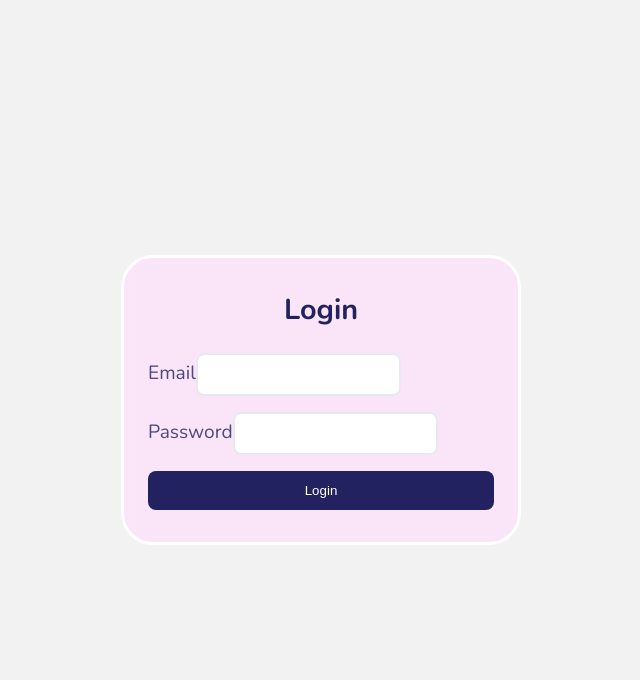
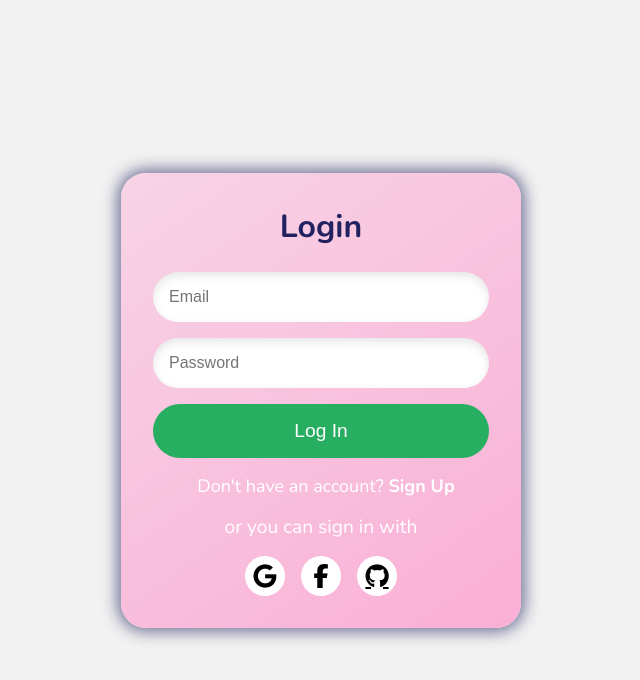
Before and after one commit to mathav-ramalingam/Expense_Tracker, a React (Create React App) app in the folder frontend/: page / in a window 1280 px wide. Shown: the top 680 px of the page, without its empty margins (319-959 px from the left). Built offline with nearby package versions, Linux system fonts and the light colour scheme.

Commit message:
Login Page UI Modified

```diff
--- a/frontend/src/Components/Auth/Login.jsx
+++ b/frontend/src/Components/Auth/Login.jsx
@@ -52,7 +52,6 @@ const LoginForm = () => {
         });
       }
     } catch (error) {
-      // Handle login failure (e.g., incorrect credentials)
       if (error.response && error.response.status === 401) {
         setError("Invalid email or password");
       } else {
@@ -63,35 +62,55 @@ const LoginForm = () => {
   };
 
   return (
+    <>
     <LoginStyled>
-      <div className="Login">
+      <div className="login-container">
         <h2>Login</h2>
         <form onSubmit={handleSubmit}>
           <div>
-            <label>Email</label>
             <input
               type="email"
               name="email"
+              placeholder="Email"
               value={formData.email}
               onChange={handleChange}
               required
             />
           </div>
           <div>
-            <label>Password</label>
             <input
               type="password"
               name="password"
+              placeholder="Password"
               value={formData.password}
               onChange={handleChange}
               required
             />
           </div>
           {error && <p className="error">{error}</p>}
-          <button type="submit">Login</button>
+          <button type="submit">Log In</button>
+          <a
+            href="http://localhost:3000/register"
+            style={{
+              textDecoration: "none",
+              color: "white",
+              paddingLeft: "10px",
+              fontSize: "18px",
+            }}
+          >
+            Don't have an account?{" "}
+            <span className="f" style={{ fontWeight: "bold" }}>Sign Up</span>
+          </a>
+          <p>or you can sign in with</p>
+          <div className="social-login">
+            <button className="social-icon google"><i class="fa-brands fa-google"></i></button>
+            <button className="social-icon facebook"><i class="fa-brands fa-facebook-f"></i></button>
+            <a href="https://github.com/mathav-ramalingam/Expense_Tracker.git" className="social-icon github"><i class="fa-brands fa-github"></i></a>
+          </div>
         </form>
       </div>
     </LoginStyled>
+    </>
   );
 };
 
@@ -113,22 +132,28 @@ const LoginStyled = styled.div`
   align-items: center;
   height: 100vh;
   background: #f2f2f2;
+  box-shadow:  10px 4px 10px red;
 
-  .Login {
-    padding: 2rem 1.5rem;
+  .f{
+    &:hover
+    {
+     color:black;
+    }
+  }
+
+  .login-container {
     width: 400px;
-    background: rgba(252, 226, 249, 0.78);
-    border: 3px solid #ffffff;
-    backdrop-filter: blur(4.5px);
-    border-radius: 32px;
+    background: linear-gradient(145deg, #F7D4E6, #FAAFD5);
+    padding: 2rem;
+    border-radius: 25px;
+    box-shadow: 0 0 15px 4px ;
+    text-align: center;
     animation: ${fadeIn} 0.5s ease-in-out;
-    display: flex;
-    flex-direction: column;
-    gap: 1.5rem;
 
     h2 {
-      color: rgba(34, 34, 96, 1);
-      text-align: center;
+      olor: black;
+      font-size: 2rem;
+      margin-bottom: 1.5rem;
     }
 
     form {
@@ -136,19 +161,27 @@ const LoginStyled = styled.div`
       flex-direction: column;
       gap: 1rem;
 
-      label {
-        color: rgba(34, 34, 96, 0.8);
+      input {
+        padding: 1rem;
+        border-radius: 50px;
+        border: none;
+        box-shadow: inset 0px 4px 10px rgba(0, 0, 0, 0.1);
+        font-size: 1rem;
+        width: 100%;
       }
 
-      input {
-        padding: 0.75rem;
-        border-radius: 8px;
-        border: 2px solid rgba(34, 34, 96, 0.1);
-        outline: none;
+      button[type="submit"] {
+        padding: 1rem;
+        background-color: #27ae60;
+        color: white;
+        border: none;
+        border-radius: 50px;
+        font-size: 1.2rem;
+        cursor: pointer;
         transition: all 0.3s ease;
 
-        &:focus {
-          border-color: rgba(34, 34, 96, 0.6);
+        &:hover {
+          background-color: #2ecc71;
         }
       }
 
@@ -158,17 +191,44 @@ const LoginStyled = styled.div`
         font-weight: bold;
       }
 
-      button {
-        padding: 0.75rem;
-        background-color: #222260;
-        color: #fff;
-        border: none;
-        border-radius: 8px;
-        cursor: pointer;
-        transition: background-color 0.3s ease;
+      p {
+        color: white;
+        margin: 0rem 0;
+      }
 
-        &:hover {
-          background-color: #1a1a50;
+      .social-login {
+        display: flex;
+        justify-content: center;
+        gap: 1rem;
+
+        .social-icon {
+          background-color: white;
+          border: none;
+          border-radius: 50%;
+          width: 40px;
+          height: 40px;
+          font-size: 1.5rem;
+          cursor: pointer;
+          display: flex;
+          justify-content: center;
+          align-items: center;
+          transition: all 0.3s ease;
+
+          &:hover {
+            background-color: rgba(255, 255, 255, 0.8);
+          }
+        }
+
+        .google {
+          color: black;
+        }
+
+        .facebook {
+          color: black;
+        }
+
+        .github {
+          color: black;
         }
       }
     }
```
